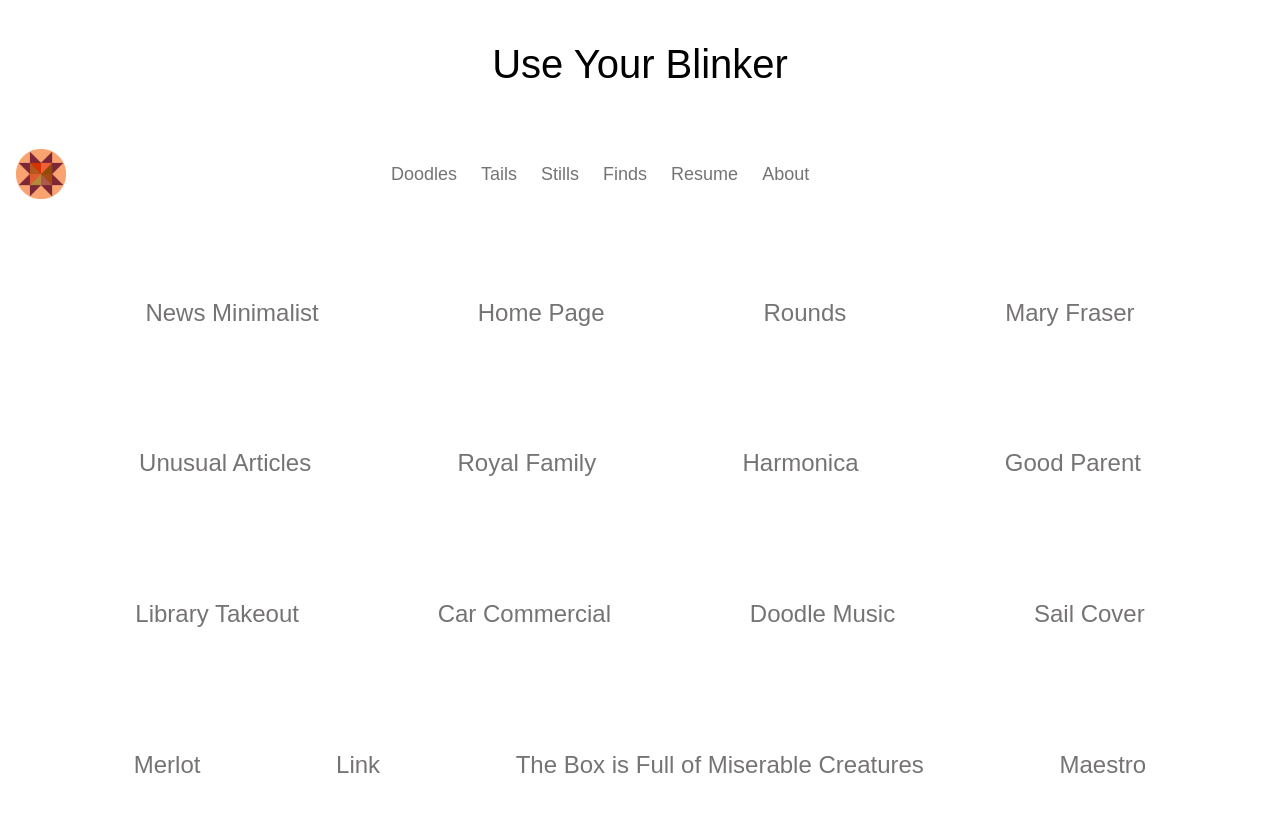
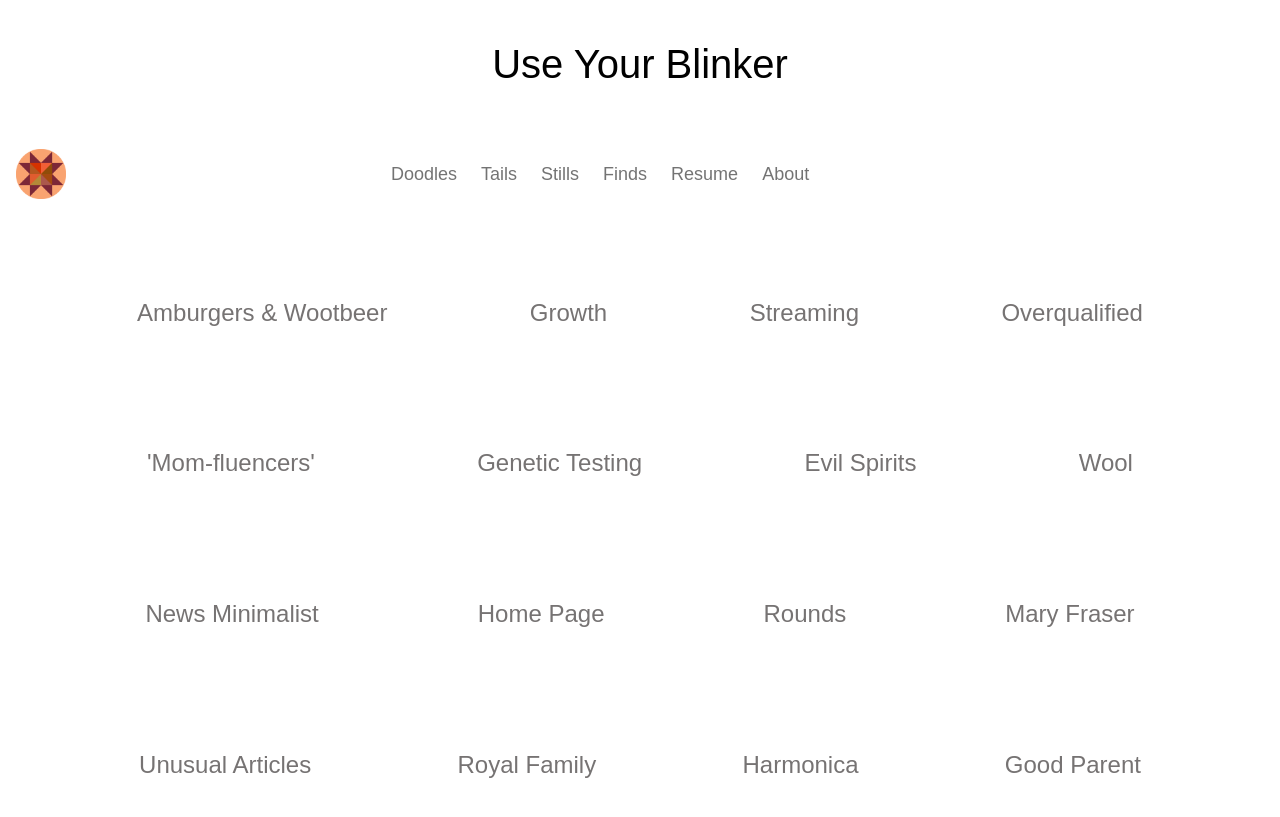
Before and after one commit to verticalwhales/verticalwhales.github.io, a Jekyll site: the page built from finds.html, in a window 1280 px wide and 900 px high. Shown: the top 817 px of the window. Built offline with Jekyll 4.4.1, drawn with Linux system fonts in a browser that asks for light colours; some web fonts are replaced.

Commit message:
New Finds

```diff
--- a/finds.html
+++ b/finds.html
@@ -5,6 +5,34 @@ layout: default
   <link rel="stylesheet" type="text/css" href="/css/finds.css">
 </head>
 <body>
+    <div class="row snug">
+        <div class="column box butt4">
+            <a class="btn findButts" href="https://www.youtube.com/watch?v=9dM_TwpgpWc" target="_blank">Amburgers & Wootbeer</a>
+        </div>
+        <div class="column box butt5">
+            <a class="btn findButts" href="https://www.youtube.com/watch?v=tcY7fJUZbPM" target="_blank">Growth</a>
+        </div>
+        <div class="column box butt6">
+            <a class="btn findButts" href="https://www.youtube.com/watch?v=ILaU78Oo7XM" target="_blank">Streaming</a>
+        </div>
+        <div class="column box butt7">
+            <a class="btn findButts" href="https://www.youtube.com/watch?v=-UYgORr5Qhg" target="_blank">Overqualified</a>
+        </div>
+    </div>
+    <div class="row snug">
+        <div class="column box butt1">
+            <a class="btn findButts" href="https://www.youtube.com/watch?v=6PIwmD6P6bI" target="_blank">'Mom-fluencers'</a>
+        </div>
+        <div class="column box butt2">
+            <a class="btn findButts" href="https://www.youtube.com/watch?v=KthrLReQE70" target="_blank">Genetic Testing</a>
+        </div>
+        <div class="column box butt3">
+            <a class="btn findButts" href="https://www.youtube.com/watch?v=LsmAUHeuWOE" target="_blank">Evil Spirits</a>
+        </div>
+        <div class="column box butt4">
+            <a class="btn findButts" href="https://www.youtube.com/watch?v=YwRbyTCqOQY" target="_blank">Wool</a>
+        </div>
+    </div>
     <div class="row snug">
         <div class="column box butt5">
             <a class="btn findButts" href="https://www.newsminimalist.com" target="_blank">News Minimalist</a>
```
